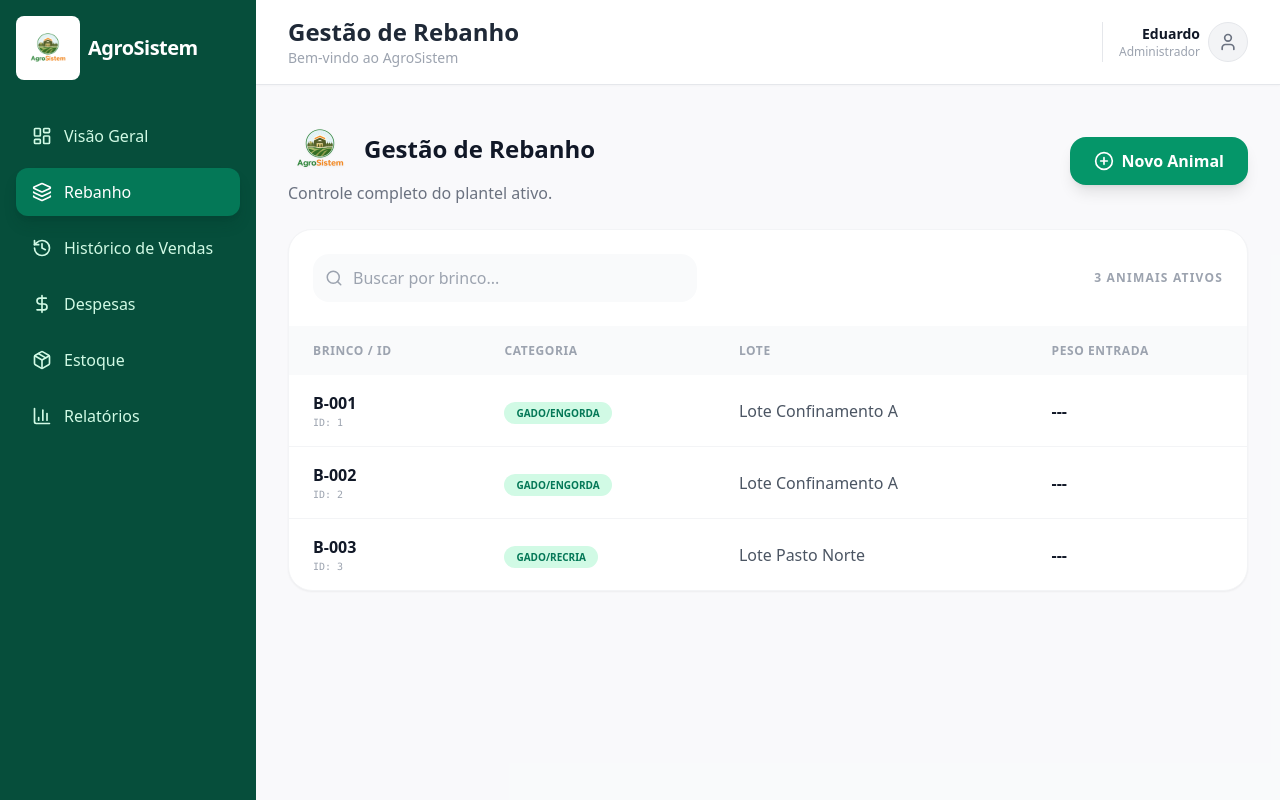
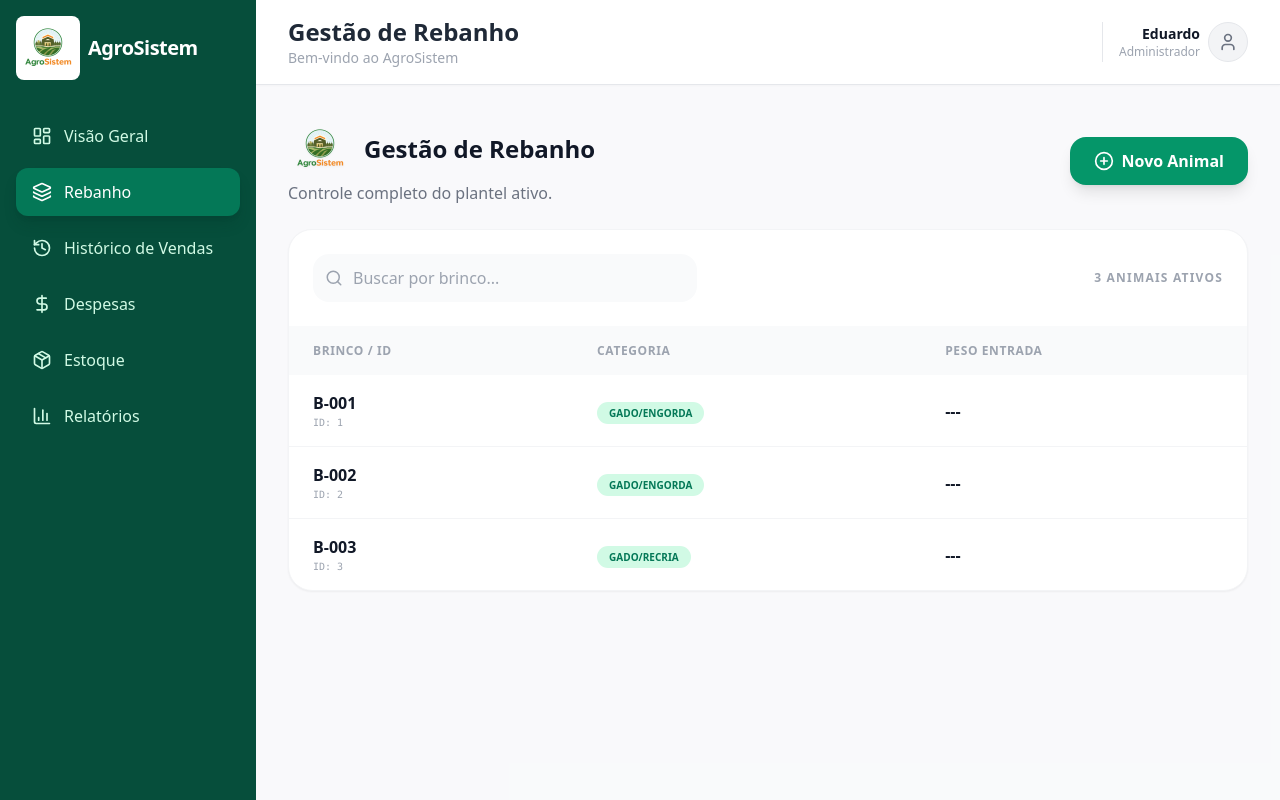
Before and after one commit to Edu-morais/gestaoagro, a React (Vite) app: page / in a window 1280 px wide. Both pictures are taken after a click on the button "Rebanho". Built offline with nearby package versions, Linux system fonts and the light colour scheme.

Commit message:
UI tweak: Remove Lote col from Animals, Maximize sidebar logo

```diff
--- a/App.tsx
+++ b/App.tsx
@@ -101,8 +101,8 @@ function App() {
       `}>
         <div className="p-4 flex items-center justify-between">
           <div className="flex items-center gap-2">
-            <div className="bg-white p-2 rounded-lg">
-              <img src="/logo.png" alt="AgroSistem Logo" className="w-12 h-12 object-contain" />
+            <div className="bg-white rounded-lg overflow-hidden">
+              <img src="/logo.png" alt="AgroSistem Logo" className="w-16 h-16 object-contain" />
             </div>
             <span className="font-bold text-xl tracking-tight">AgroSistem</span>
           </div>
--- a/pages/Animals.tsx
+++ b/pages/Animals.tsx
@@ -114,7 +114,6 @@ const Animals: React.FC<AnimalsProps> = ({ data, setData }) => {
               <tr>
                 <th className="px-6 py-4">Brinco / ID</th>
                 <th className="px-6 py-4">Categoria</th>
-                <th className="px-6 py-4">Lote</th>
                 <th className="px-6 py-4">Peso Entrada</th>
               </tr>
             </thead>
@@ -128,7 +127,6 @@ const Animals: React.FC<AnimalsProps> = ({ data, setData }) => {
                       <div className="text-[10px] text-gray-400 font-mono">ID: {animal.id.slice(0, 6)}</div>
                     </td>
                     <td className="px-6 py-4"><span className={`px-3 py-1 rounded-full text-[10px] font-bold uppercase ${animal.category === Category.CRIA ? 'bg-amber-100 text-amber-700' : 'bg-emerald-100 text-emerald-700'}`}>{animal.category}</span></td>
-                    <td className="px-6 py-4 text-gray-600 font-medium">{batch?.name || '---'}</td>
                     <td className="px-6 py-4 font-bold text-gray-900">{animal.weightAtEntry ? `${animal.weightAtEntry} kg` : '---'}</td>
                   </tr>
                 );
```
